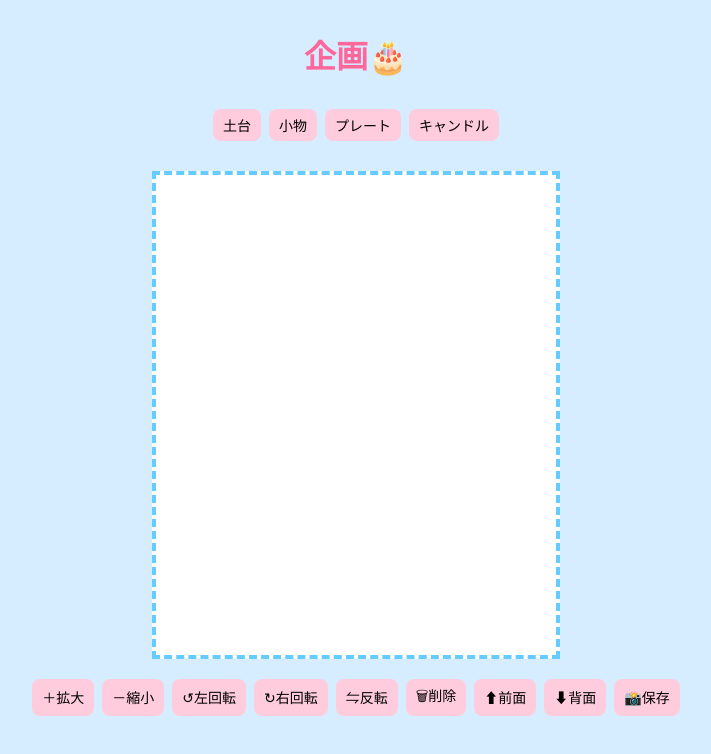
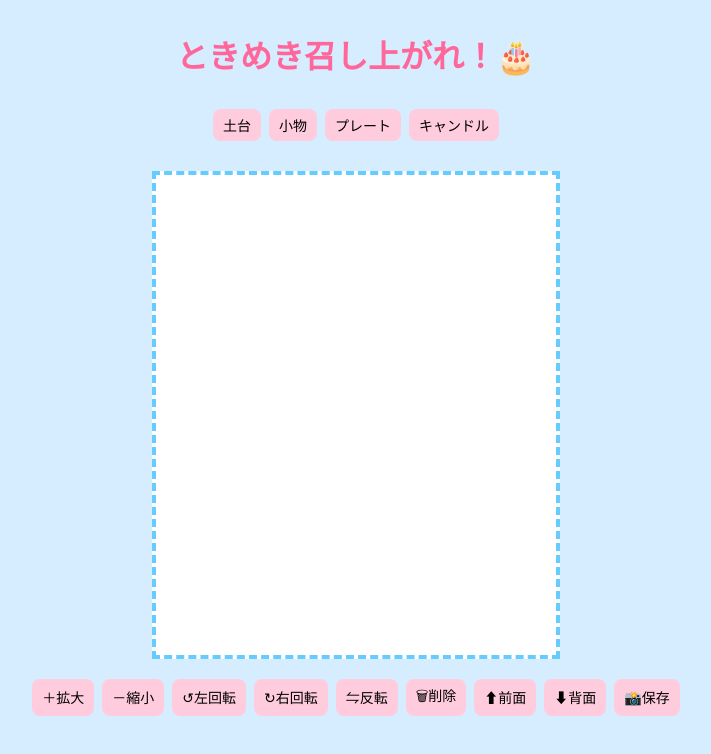
Before and after one commit to chiu1019/tokiresparty, a plain HTML site: page index.html in a window 1280 px wide. Shown: the whole page, without its empty margins (284-995 px from the left). Drawn offline with nearby package versions, Linux system fonts and the light colour scheme.

Commit message:
Update index.html

```diff
--- a/index.html
+++ b/index.html
@@ -3,7 +3,7 @@
 <head>
   <meta charset="UTF-8">
   <meta name="viewport" content="width=device-width, initial-scale=1.0">
-  <title>ケーキデコレーションゲーム</title>
+  <title>ときレス同時鑑賞会</title>
   <style>
     body {
       font-family: sans-serif;
@@ -95,7 +95,7 @@
   </style>
 </head>
 <body>
-  <h1>企画🎂</h1>
+  <h1>ときめき召し上がれ！🎂</h1>
   <div id="category-buttons"></div>
   <div id="part-options"></div>
   <div id="canvas"></div>
```
